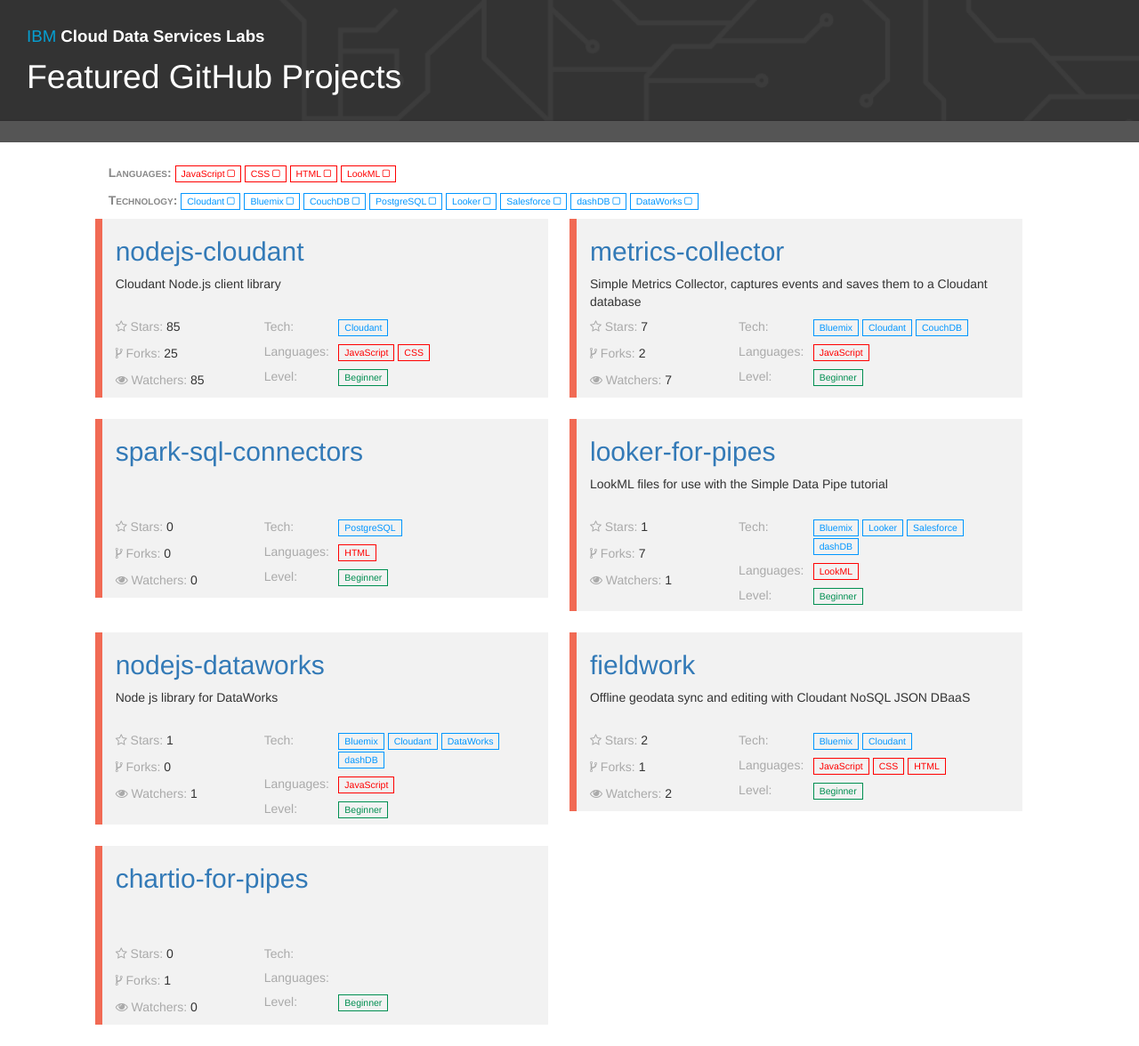
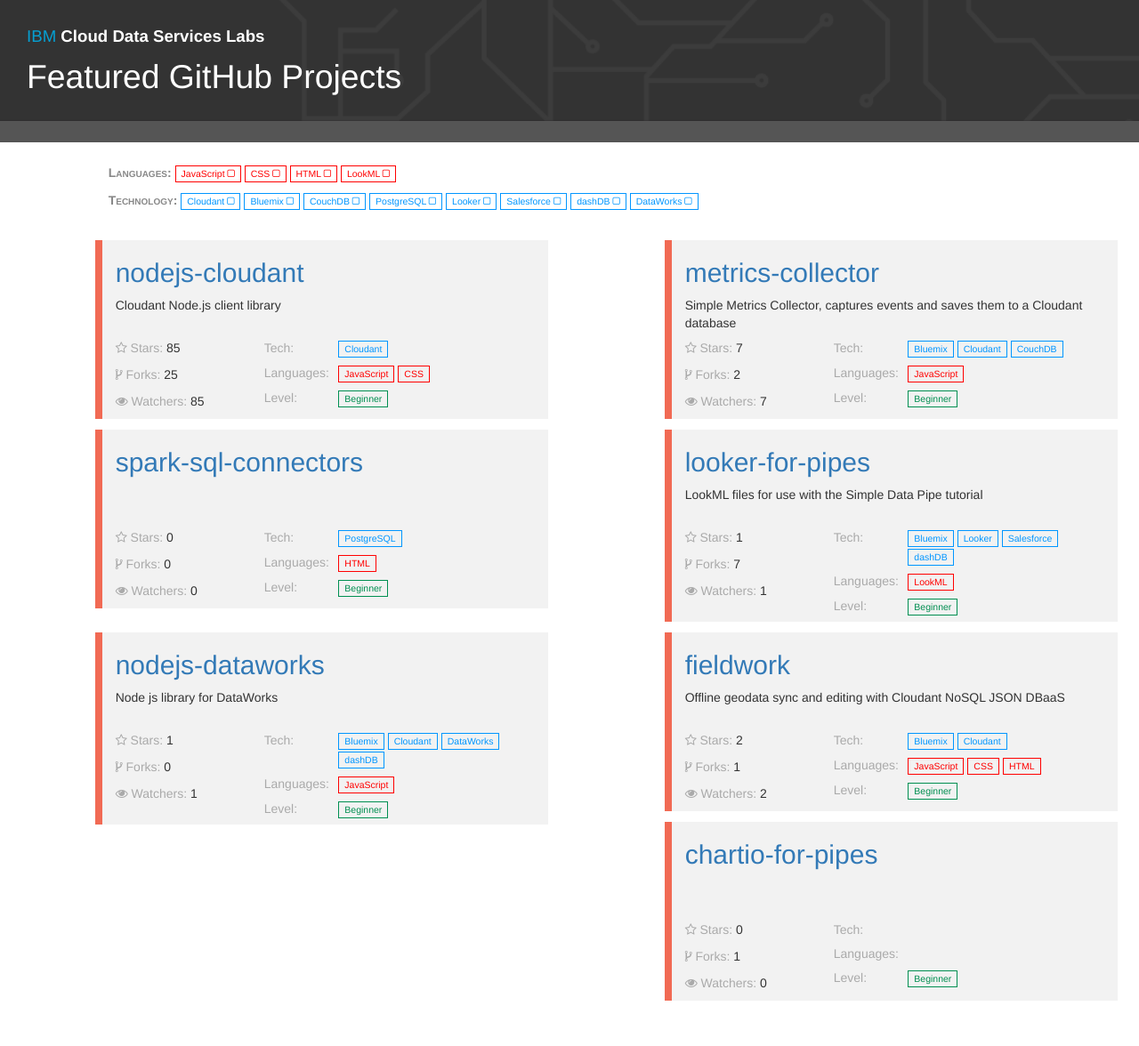
Before and after one commit to ibm-watson-data-lab/ibm-cds-labs-old, a Jekyll site: the page built from index.html, in a window 1280 px wide. Shown: the whole page at 89% size. Built offline with Jekyll 4.4.1, drawn with Linux system fonts in a browser that asks for light colours; nearby versions of some CDN libraries; after the commit the page ends 1137 px from its top, so only the background shows below that.

Commit message:
put all repo listings in a single bootstrap row

```diff
--- a/_layouts/default.html
+++ b/_layouts/default.html
@@ -16,9 +16,7 @@
         </div>
 
         <div class="row" >
-          <div class="col-md-10 col-md-offset-1" >
             {{ content }}
-          </div>
         </div>
 
       </div>
--- a/css/app.css
+++ b/css/app.css
@@ -8,7 +8,7 @@
   background-color: #f2f2f2;
   border-left: 8px solid #f16a54;
   border-right: 24px solid #fff;
-  margin-bottom: 24px;
+  margin-bottom: 12px;
   /*height: 296px;*/
 }
 .description {
@@ -48,6 +48,9 @@
   color: #888;
   font-variant: small-caps;
 }
+#facets {
+  margin-bottom: 24px;
+}
 
 #hero {
   color: white;
--- a/index.html
+++ b/index.html
@@ -3,11 +3,7 @@ layout: default
 title: Featured GitHub Projects
 ---
 {% for repo in site.selectedrepos %}
-  {% assign loopindex = forloop.index | modulo: 2 %}
-  {% if loopindex == 1 %}
-    <div class="row">
-  {% endif %}
-    <div class="col-md-6 repo{% for lang in repo.languages %} language-{{lang}}{% endfor %}{% for tech in repo.tech %} tech-{{tech}}{% endfor %}">
+      <div class="col-md-5 col-md-offset-1 repo{% for lang in repo.languages %} language-{{lang}}{% endfor %}{% for tech in repo.tech %} tech-{{tech}}{% endfor %}">
         <div class="row title">
           <div class="col-md-12">
             <h2><a href="{{ repo.giturl }}" >{{ repo.name }}</a></h2>
@@ -60,7 +56,4 @@ title: Featured GitHub Projects
           </div>
         </div>
       </div>
-  {% if loopindex == 0 %}
-    </div>
-  {% endif %}
 {% endfor %}
```
Lines whose indentation alone changed are shown as unchanged.
